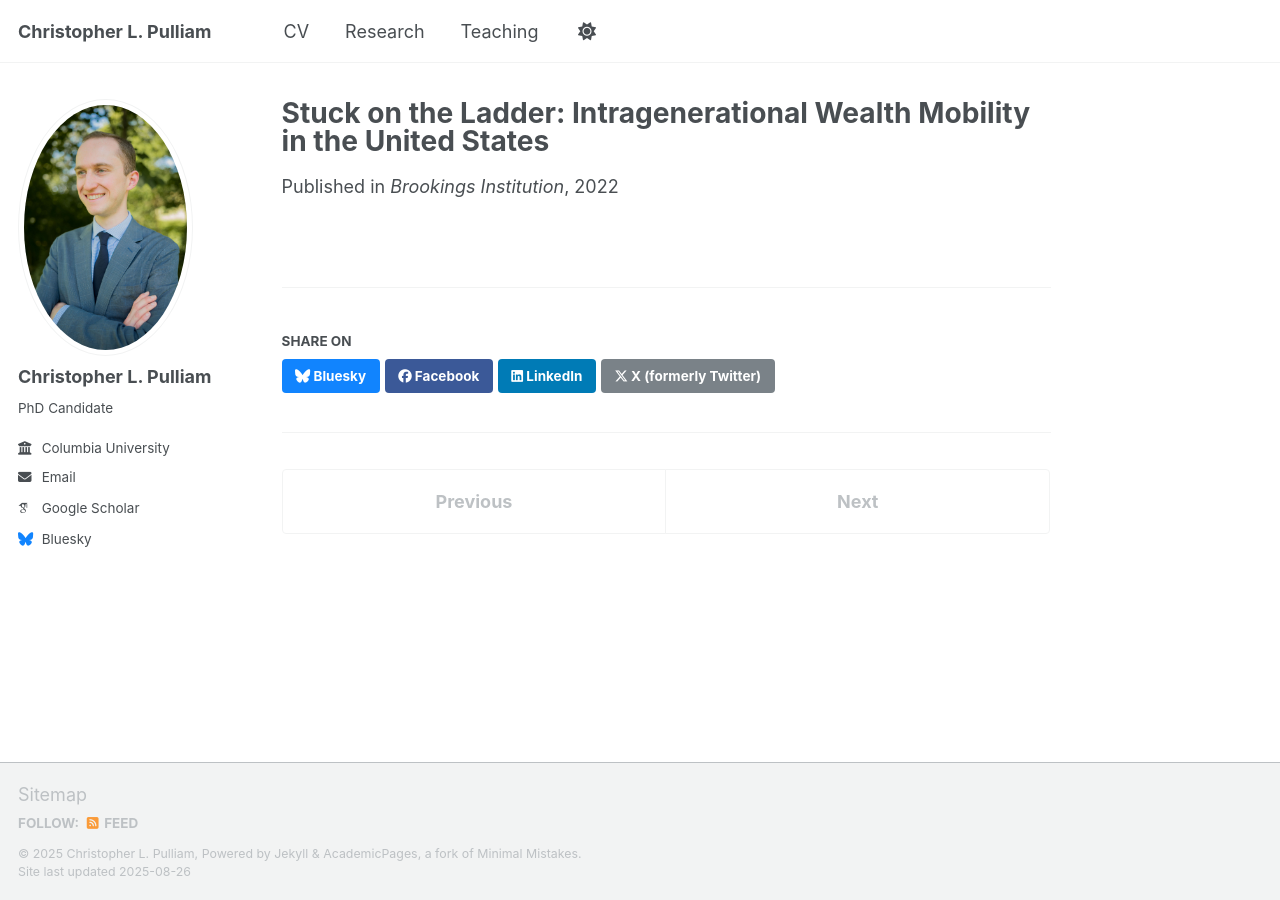
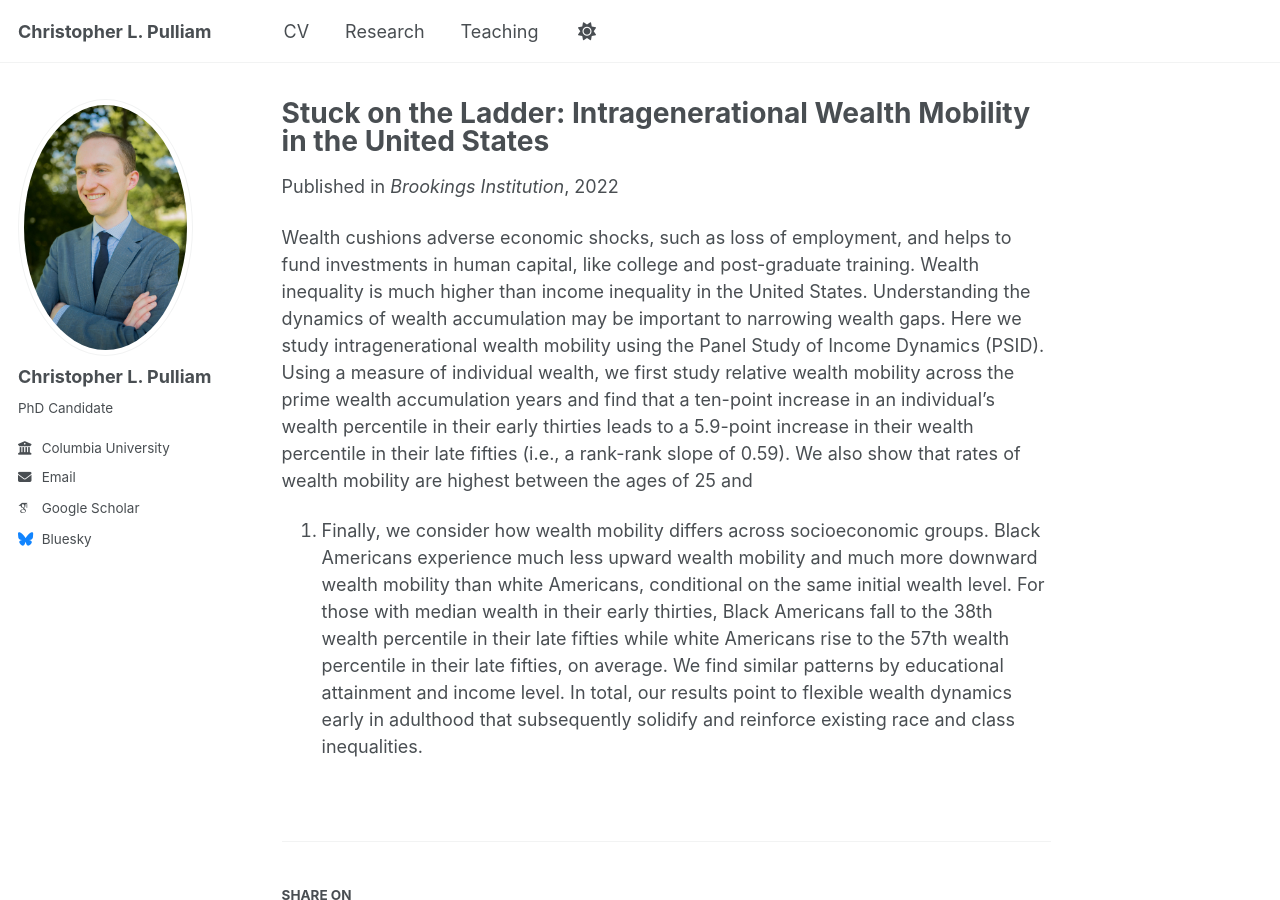
Before and after one commit to christopher-pulliam/christopher-pulliam.github.io, a Jekyll site: the page built from _publications/2022_stuck_on_ladder.md, in a window 1280 px wide and 900 px high. Built offline with Jekyll 4.4.1, drawn with Linux system fonts in a browser that asks for light colours; some web fonts are replaced; a script that is not in the unit is left out.

Commit message:
Update 2022_stuck_on_ladder.md

```diff
--- a/_publications/2022_stuck_on_ladder.md
+++ b/_publications/2022_stuck_on_ladder.md
@@ -10,3 +10,18 @@ authors: "Ariel Gelrud Shiro, Christopher Pulliam, John Sabelhaus, and Ember Smi
 paperurl: 'https://www.brookings.edu/wp-content/uploads/2022/06/2022_FMCI_IntragenerationalWealthMobility_FINAL.pdf'
 #citation: ''
 ---
+Wealth cushions adverse economic shocks, such as loss of employment, and helps to fund
+investments in human capital, like college and post-graduate training. Wealth inequality is
+much higher than income inequality in the United States. Understanding the dynamics of
+wealth accumulation may be important to narrowing wealth gaps. Here we study intragenerational wealth mobility using the Panel Study of Income Dynamics (PSID). Using a measure of
+individual wealth, we first study relative wealth mobility across the prime wealth accumulation
+years and find that a ten-point increase in an individual’s wealth percentile in their early thirties
+leads to a 5.9-point increase in their wealth percentile in their late fifties (i.e., a rank-rank slope
+of 0.59). We also show that rates of wealth mobility are highest between the ages of 25 and
+35. Finally, we consider how wealth mobility differs across socioeconomic groups. Black
+Americans experience much less upward wealth mobility and much more downward wealth
+mobility than white Americans, conditional on the same initial wealth level. For those with median wealth in their early thirties, Black Americans fall to the 38th wealth percentile in their late
+fifties while white Americans rise to the 57th wealth percentile in their late fifties, on average.
+We find similar patterns by educational attainment and income level. In total, our results point
+to flexible wealth dynamics early in adulthood that subsequently solidify and reinforce existing
+race and class inequalities.
```
Also changed, not shown: other parts of _publications/2022_stuck_on_ladder.md (+1 -1 lines).
